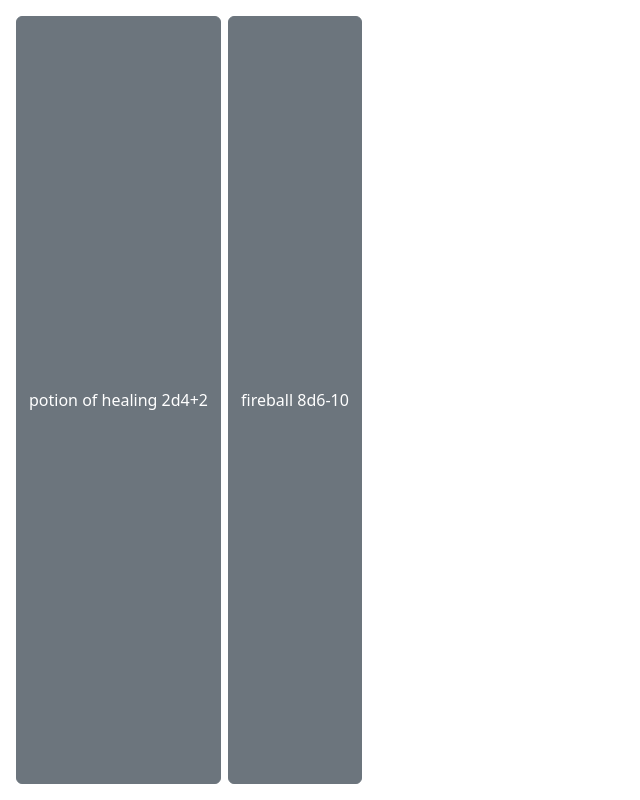
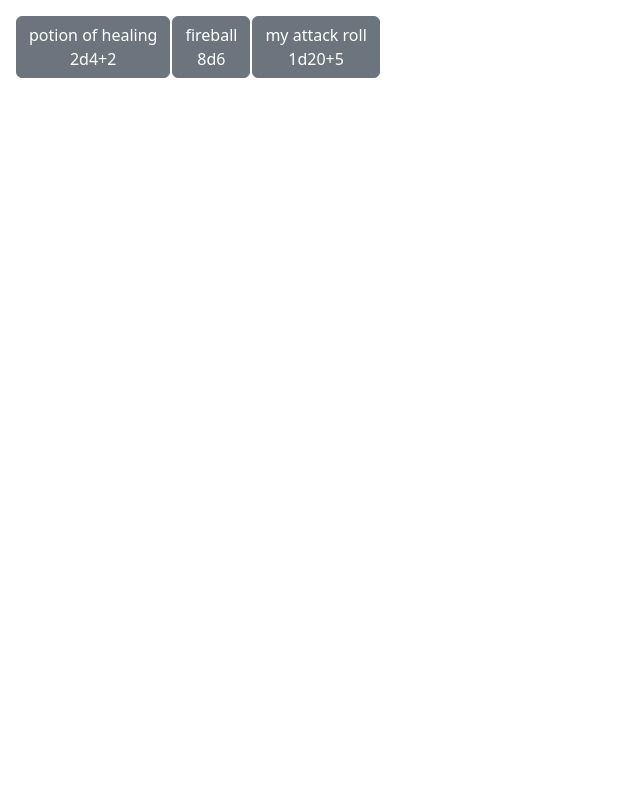
Before and after one commit to tmnrwd/dice-roller-2, a Next.js app: page / in a window 1280 px wide. Shown: the whole page, without its empty margins (0-640 px from the left). Built offline with nearby package versions, Linux system fonts and the light colour scheme.

Commit message:
change dice grid key approach

```diff
--- a/src/app/page.tsx
+++ b/src/app/page.tsx
@@ -3,21 +3,15 @@ import {rollDice } from "./js/diceLogic";
 import Button from 'react-bootstrap/Button';
 import 'bootstrap/dist/css/bootstrap.min.css';
 
-const defaultDiceButtonSizes = [4, 6, 8, 10, 12, 20, 100];
-const defaultDiceButtonQuantityLimit = 10;
-const defaultDiceButtonQuantities = new Array<number>();
-for (let i = 1; i <= defaultDiceButtonQuantityLimit; i++) {
-   defaultDiceButtonQuantities.push(i);
-}
-
 const defaultDiceValues = [
-  {"modifier": 2, "name": "potion of healing", "quantity":2, "size": 4},
-  {"modifier": -10, "name": "fireball", "quantity":8, "size": 6}
+  {"key": 0, "modifier": 2, "name": "potion of healing", "quantity":2, "size": 4},
+  {"key": 1, "modifier": 0, "name": "fireball", "quantity":8, "size": 6},
+  {"key": 2, "modifier": 5, "name": "my attack roll", "quantity":1, "size": 20}
 ]
 
 function defaultDice(){
   return defaultDiceValues.map( die =>
-    MyButton( die.quantity+"d"+die.size, die.name, die.modifier, die.quantity, die.size)
+    MyButton( die.key, die.name, die.modifier, die.quantity, die.size)
   )
 }
 
@@ -25,7 +19,7 @@ function dieButtonEventHandler( quantity: number, sides: number):any {
     rollDice(sides, quantity);
 }
 
-function MyButton( key:string , label:string, modifier: number, quantity:number, sides:number) {
+function MyButton( key:number , label:string, modifier: number, quantity:number, sides:number) {
   let displayModifier = "";
   if (modifier > 0){
     displayModifier += "+" + modifier;
@@ -33,14 +27,20 @@ function MyButton( key:string , label:string, modifier: number, quantity:number,
     displayModifier += modifier;
   }
   return (
-    <Button className="button-size button-spacing" variant="secondary" key={key} onClick={()=>dieButtonEventHandler(quantity, sides)}>{label} {quantity}d{sides}{displayModifier}</Button>
+    <Button className="button-size button-spacing" variant="secondary" key={key} onClick={()=>dieButtonEventHandler(quantity, sides)}>
+        {label}
+        <br></br>
+        {quantity}d{sides}{displayModifier}
+    </Button>
   );
 }
 
 export default function Home() {
   return (
           <div className="my-column-container">
+            <div className="my-column">
               {defaultDice()}
+            </div>
           </div>
   );
 }
```
